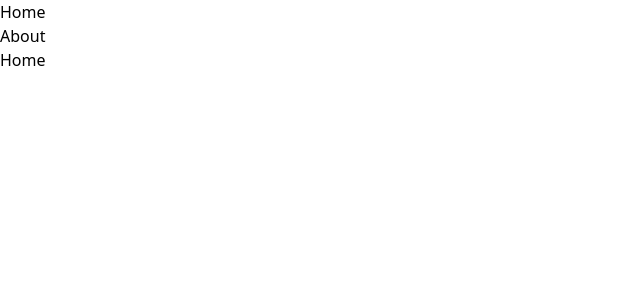
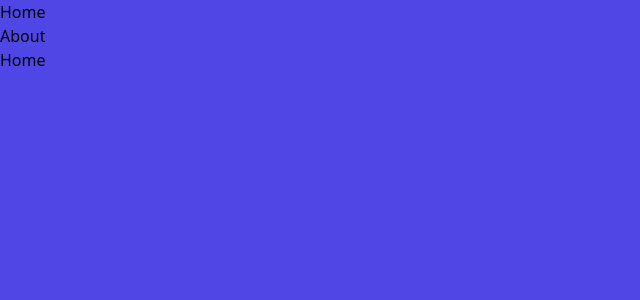
Before and after one commit to LuksFay/react-raspberry, a React (Create React App) app: page / in a window 1280 px wide. Shown: the top 300 px of the page, without its empty margins (0-640 px from the left). Built offline with nearby package versions, Linux system fonts and the light colour scheme.

Commit message:
probando color de fondo con div

```diff
--- a/src/App.jsx
+++ b/src/App.jsx
@@ -11,15 +11,15 @@ import {
 
 function App() {
   return (
-    <>
-    <BrowserRouter className='bg-indigo-600 w-full h-screen'>
+    <div className='bg-indigo-600 w-full h-screen'>
+    <BrowserRouter>
     	<Navbar />
     	<Routes>
     		<Route path="/" element={<Home />} />
     		<Route path="/about" element={<About />} />
     	</Routes>
     </BrowserRouter>
-    </>
+    </div>
   );
 }
 
```
